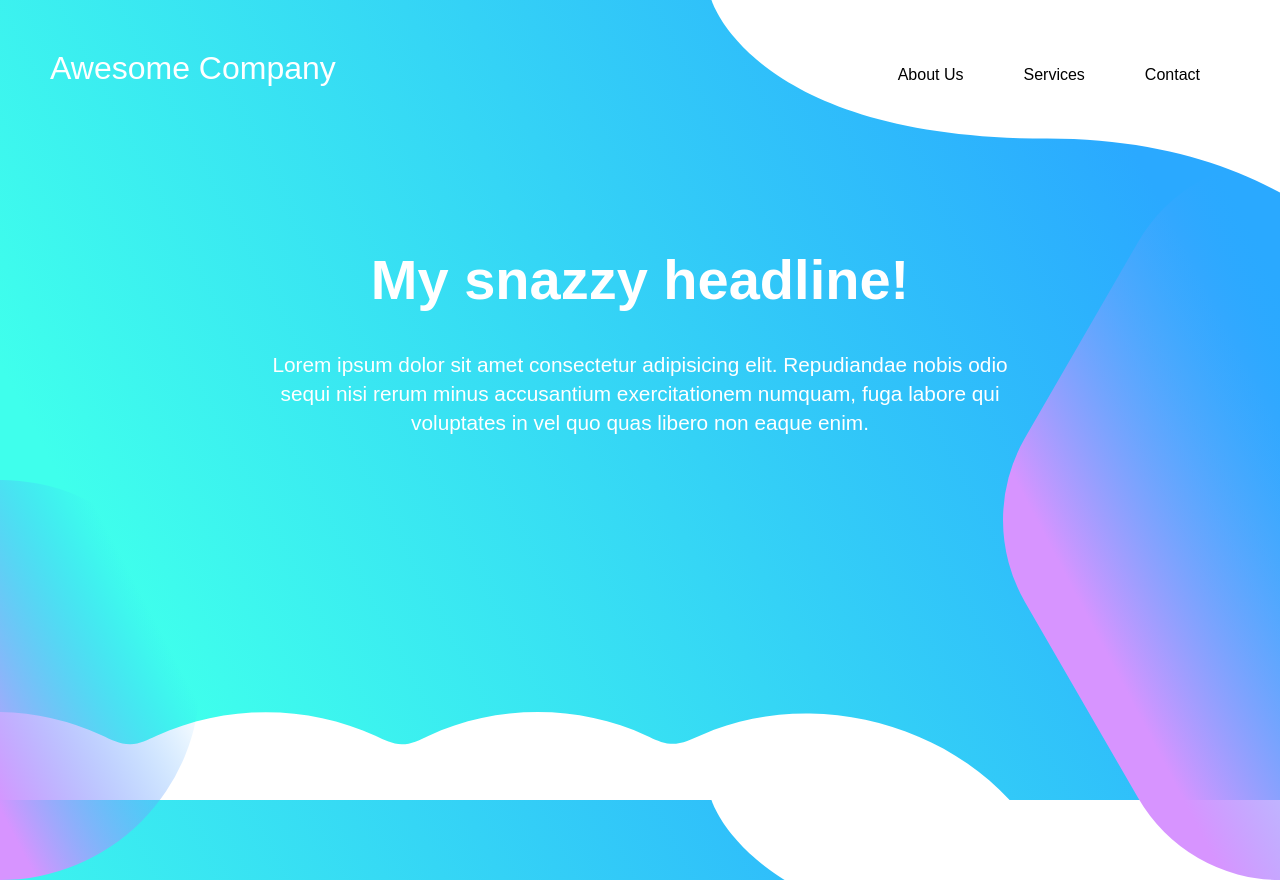
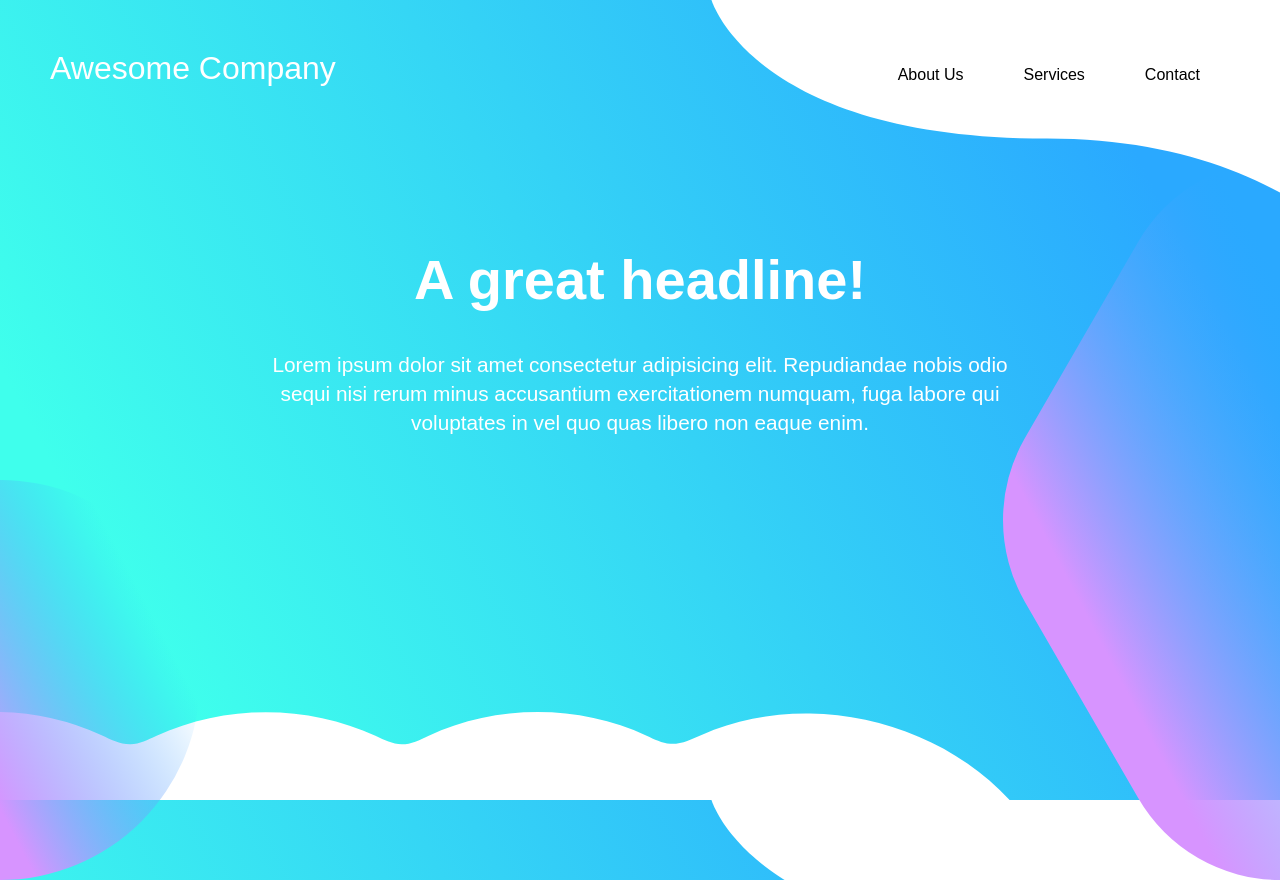
Before and after one commit to JH43051/svg-background, a plain HTML site: page index.html in a window 1280 px wide. Drawn offline with Linux system fonts and the light colour scheme.

Commit message:
Update index.html

```diff
--- a/index.html
+++ b/index.html
@@ -21,7 +21,7 @@
 	</nav>
 
 	<div id="container">
-		<h1>My snazzy headline!</h1>
+		<h1>A great headline!</h1>
 		<p>Lorem ipsum dolor sit amet consectetur adipisicing elit. Repudiandae nobis odio sequi
 			nisi rerum minus accusantium exercitationem numquam, fuga labore qui voluptates in
 			vel quo quas libero non eaque enim.
```
